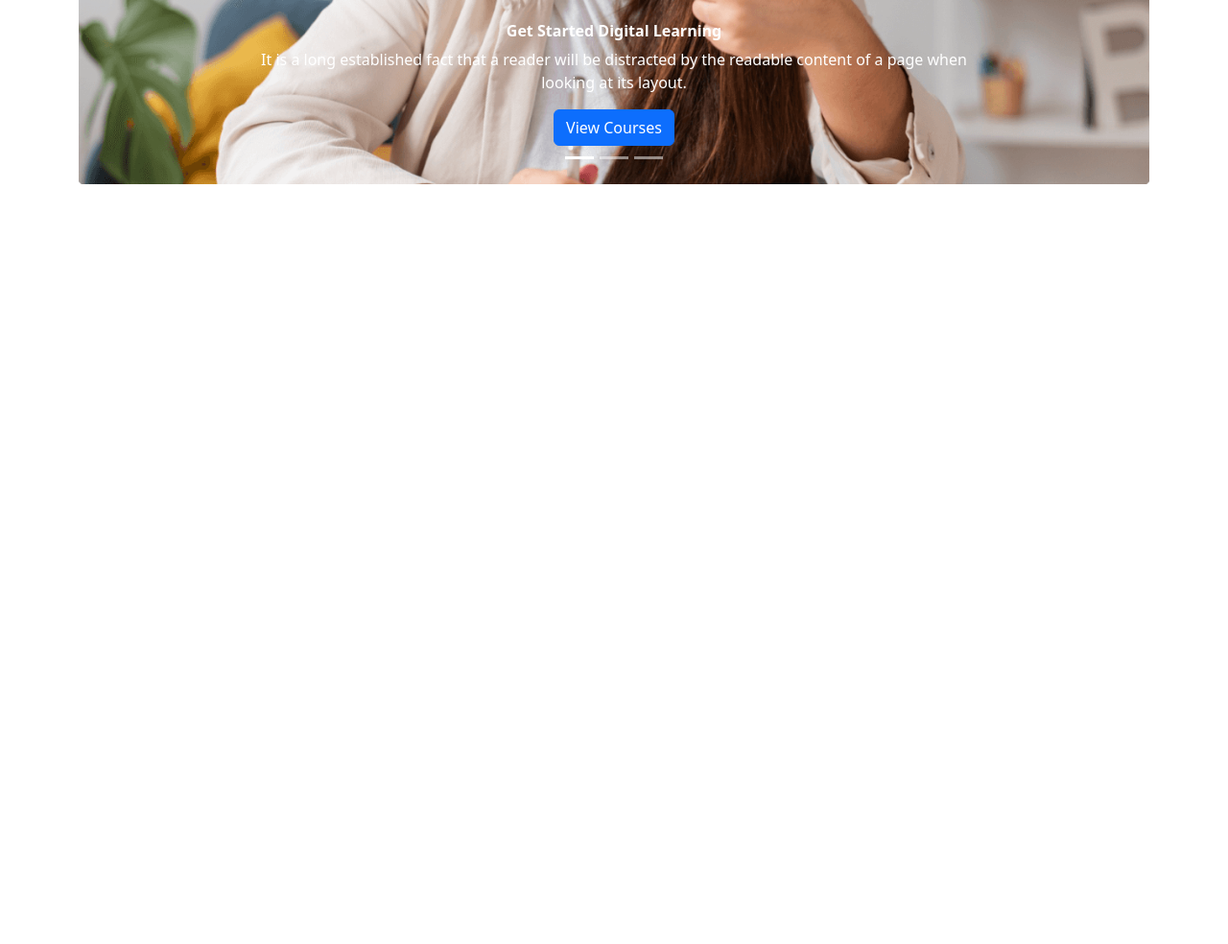
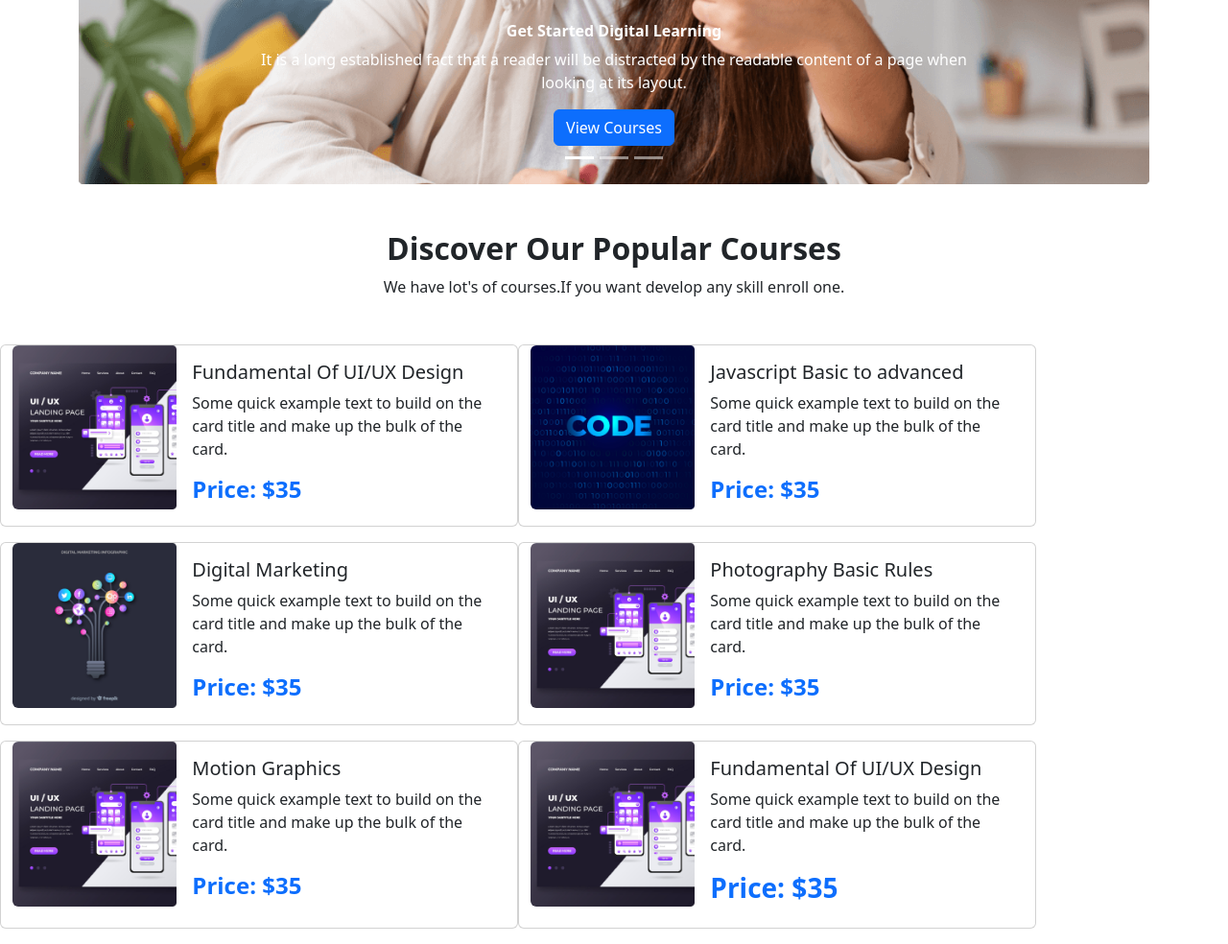
Before and after one commit to amirhossain29/assignment-3, a plain HTML site: page index.html in a window 1280 px wide. Shown: the part 462-1446 px from the top of the page at 96% size. Before the commit the page ends 800 px from the top, so only its background shows below. Drawn offline with nearby package versions, Linux system fonts and the light colour scheme.

Commit message:
courses-added

```diff
--- a/index.html
+++ b/index.html
@@ -88,6 +88,98 @@
                               </div>
                          </section>
     </header>
+    <main>
+        <div class="text-center my-5">
+            <h2 class="fw-bold">Discover Our Popular Courses</h2>
+            <p>We have lot's of courses.If you want develop any skill enroll one.</p>
+        </div>
+        <section class="container row">
+            <div class="card mb-3 col-lg-6" style="max-width: 540px;">
+                <div class="row g-0">
+                  <div class="col-md-4">
+                    <img src="images/course/course-1.png" class="img-fluid rounded-start" alt="...">
+                  </div>
+                  <div class="col-md-8">
+                    <div class="card-body">
+                      <h5 class="card-title">Fundamental Of UI/UX Design</h5>
+                      <p class="card-text">Some quick example text to build on the card title and make up the bulk of the card.</p>
+                      <h4 class="text-primary fw-bold">Price: $35</h4>
+                    </div>
+                  </div>
+                </div>
+              </div>
+            <div class="card mb-3 col-lg-6" style="max-width: 540px;">
+                <div class="row g-0">
+                  <div class="col-md-4">
+                    <img src="images/course/course-2.png" class="img-fluid rounded-start" alt="...">
+                  </div>
+                  <div class="col-md-8">
+                    <div class="card-body">
+                      <h5 class="card-title">Javascript Basic to advanced</h5>
+                      <p class="card-text">Some quick example text to build on the card title and make up the bulk of the card.</p>
+                      <h4 class="text-primary fw-bold">Price: $35</h4>
+                    </div>
+                  </div>
+                </div>
+              </div>
+            <div class="card mb-3 col-lg-6" style="max-width: 540px;">
+                <div class="row g-0">
+                  <div class="col-md-4">
+                    <img src="images/course/course-4.png" class="img-fluid rounded-start" alt="...">
+                  </div>
+                  <div class="col-md-8">
+                    <div class="card-body">
+                      <h5 class="card-title">Digital Marketing</h5>
+                      <p class="card-text">Some quick example text to build on the card title and make up the bulk of the card.</p>
+                      <h4 class="text-primary fw-bold">Price: $35</h4>
+                    </div>
+                  </div>
+                </div>
+              </div>
+            <div class="card mb-3 col-lg-6" style="max-width: 540px;">
+                <div class="row g-0">
+                  <div class="col-md-4">
+                    <img src="images/course/course-1.png" class="img-fluid rounded-start" alt="...">
+                  </div>
+                  <div class="col-md-8">
+                    <div class="card-body">
+                      <h5 class="card-title">Photography Basic Rules</h5>
+                      <p class="card-text">Some quick example text to build on the card title and make up the bulk of the card.</p>
+                      <h4 class="text-primary fw-bold">Price: $35</h4>
+                    </div>
+                  </div>
+                </div>
+              </div>
+            <div class="card mb-3 col-lg-6" style="max-width: 540px;">
+                <div class="row g-0">
+                  <div class="col-md-4">
+                    <img src="images/course/course-1.png" class="img-fluid rounded-start" alt="...">
+                  </div>
+                  <div class="col-md-8">
+                    <div class="card-body">
+                      <h5 class="card-title">Motion Graphics</h5>
+                      <p class="card-text">Some quick example text to build on the card title and make up the bulk of the card.</p>
+                      <h4 class="text-primary fw-bold">Price: $35</h4>
+                    </div>
+                  </div>
+                </div>
+              </div>
+            <div class="card mb-3 col-lg-6" style="max-width: 540px;">
+                <div class="row g-0">
+                  <div class="col-md-4">
+                    <img src="images/course/course-1.png" class="img-fluid rounded-start" alt="...">
+                  </div>
+                  <div class="col-md-8">
+                    <div class="card-body">
+                      <h5 class="card-title">Fundamental Of UI/UX Design</h5>
+                      <p class="card-text">Some quick example text to build on the card title and make up the bulk of the card.</p>
+                      <h3 class="text-primary fw-bold">Price: $35</h3>
+                    </div>
+                  </div>
+                </div>
+              </div>
+        </section>
+    </main>
     <script src="https://cdn.jsdelivr.net/npm/bootstrap@5.2.0/dist/js/bootstrap.bundle.min.js" integrity="sha384-A3rJD856KowSb7dwlZdYEkO39Gagi7vIsF0jrRAoQmDKKtQBHUuLZ9AsSv4jD4Xa" crossorigin="anonymous"></script>
 </body>
 </html>
```
